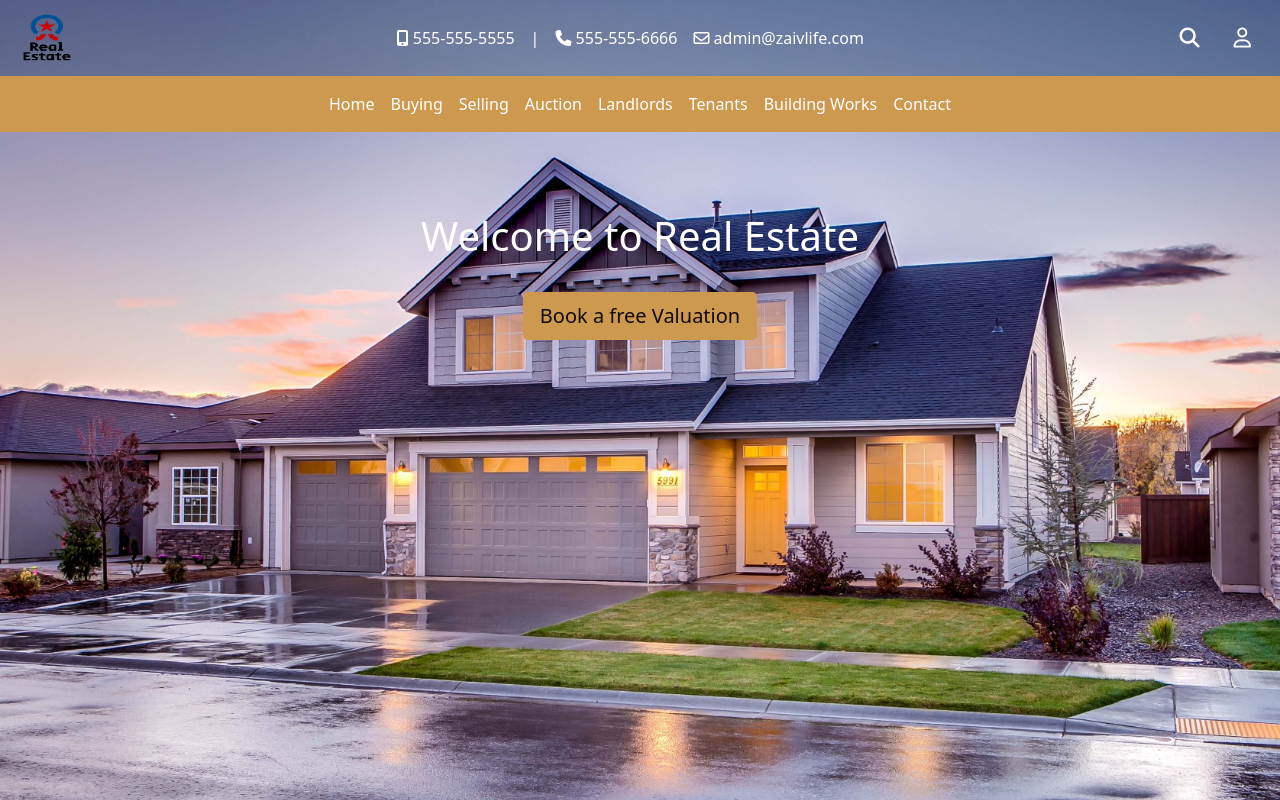
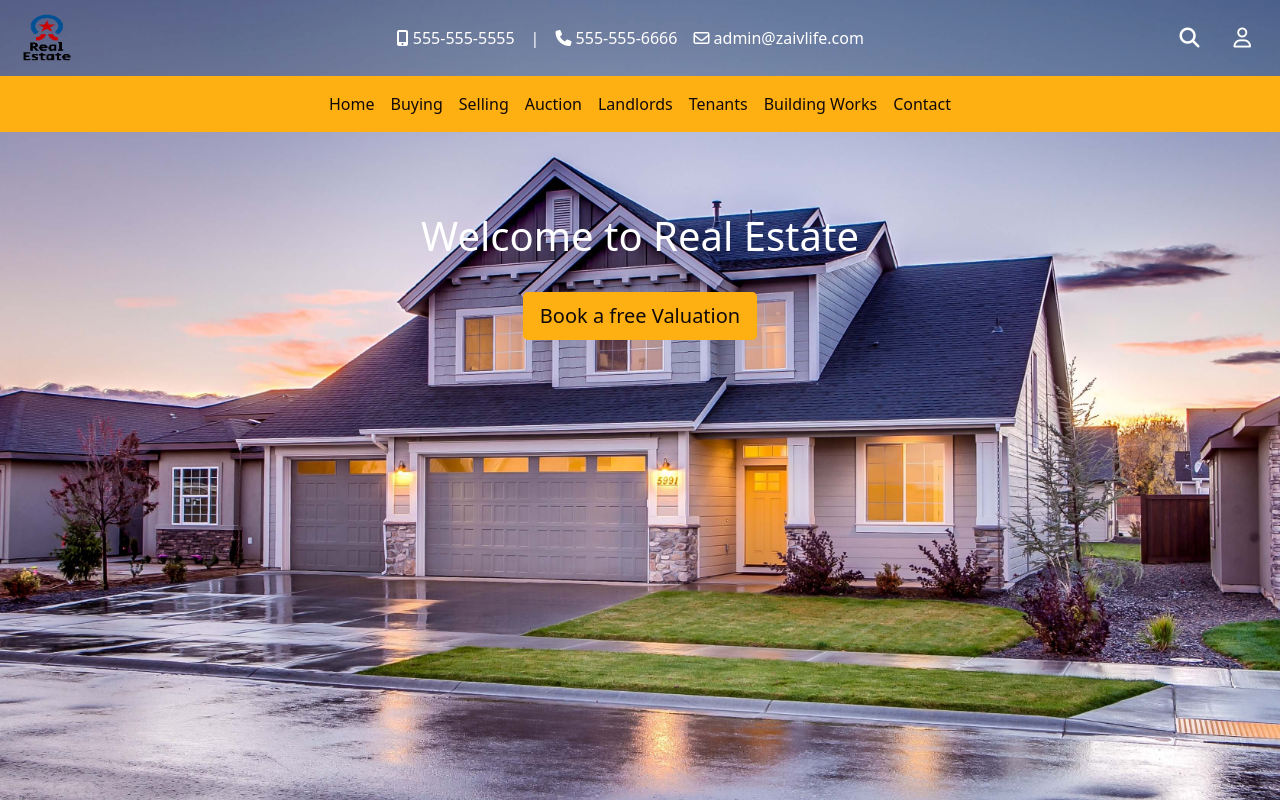
Before and after one commit to lseparatio/estate-agency-website, a Django app: page / in a window 1280 px wide. Run offline with Django 4.2, Linux system fonts and the light colour scheme; some libraries are stand-ins or nearby versions.

Commit message:
Changed primary color to be brighter

```diff
--- a/static/css/base.css
+++ b/static/css/base.css
@@ -1,5 +1,5 @@
 :root {
-    --primary-color: #cd994f;
+    --primary-color: #feb012;
     --nav-background: rgba(0, 40, 64, 0.15);
     --primary-text: white;
     --forms-shadow: rgba(0, 40, 64, 0.5);
@@ -63,11 +63,11 @@ nav {
 }
 
 .second-nav ul li a {
-    color: var(--primary-text) !important;
+    color: var(--buttons-text) !important;
 }
 
 .second-nav ul li a:hover {
-    color: var(--buttons-text) !important;
+    color: var(--primary-text) !important;
 }
 
 .nav-mobile-canava {
```
